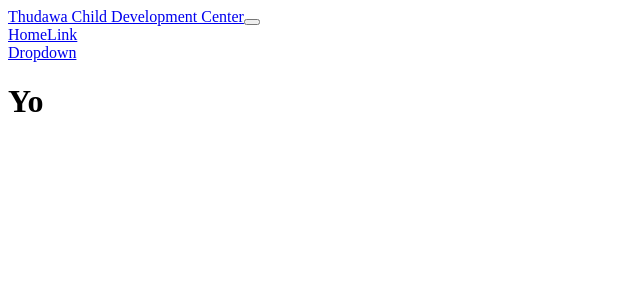
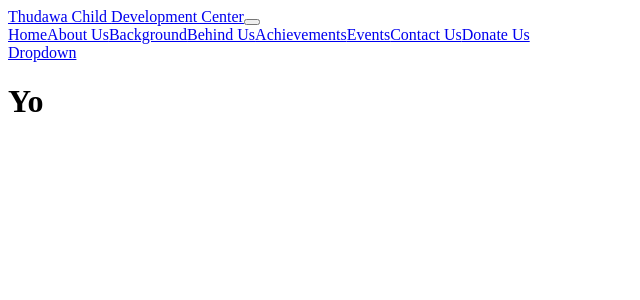
Before and after one commit to Dulan19/Thudawa_Website, a React (Create React App) app: page / in a window 1280 px wide. Shown: the top 300 px of the page, without its empty margins (0-640 px from the left). Built offline with nearby package versions, Linux system fonts and the light colour scheme.

Commit message:
Navbar Styling - 1

```diff
--- a/public/index.html
+++ b/public/index.html
@@ -24,7 +24,7 @@
       work correctly both with client-side routing and a non-root public URL.
       Learn how to configure a non-root public URL by running `npm run build`.
     -->
-    <title>React App</title>
+    <title>Thudawa Child Development Center</title>
   </head>
   <body>
     <noscript>You need to enable JavaScript to run this app.</noscript>
--- a/src/components/Navbar.js
+++ b/src/components/Navbar.js
@@ -4,12 +4,18 @@ export const MyNavbar = () => {
   return (
     <Navbar expand="lg" className="bg-body-tertiary">
       <Container>
-        <Navbar.Brand href="#home">Thudawa Child Development Center</Navbar.Brand>
+        <Navbar.Brand href="#home">Thudawa Child <span>Development Center</span></Navbar.Brand>
         <Navbar.Toggle aria-controls="basic-navbar-nav" />
         <Navbar.Collapse id="basic-navbar-nav">
           <Nav className="me-auto">
             <Nav.Link href="#home">Home</Nav.Link>
-            <Nav.Link href="#link">Link</Nav.Link>
+            <Nav.Link href="pages\Aboutus.js">About Us</Nav.Link>
+            <Nav.Link href="pages\Background.js">Background</Nav.Link>
+            <Nav.Link href="#link">Behind Us</Nav.Link>
+            <Nav.Link href="#link">Achievements</Nav.Link>
+            <Nav.Link href="#link">Events</Nav.Link>
+            <Nav.Link href="#link">Contact Us</Nav.Link>
+            <Nav.Link href="#link">Donate Us</Nav.Link>
             <NavDropdown title="Dropdown" id="basic-nav-dropdown">
               <NavDropdown.Item href="#action/3.1">Action</NavDropdown.Item>
               <NavDropdown.Item href="#action/3.2">Another action</NavDropdown.Item>
```
